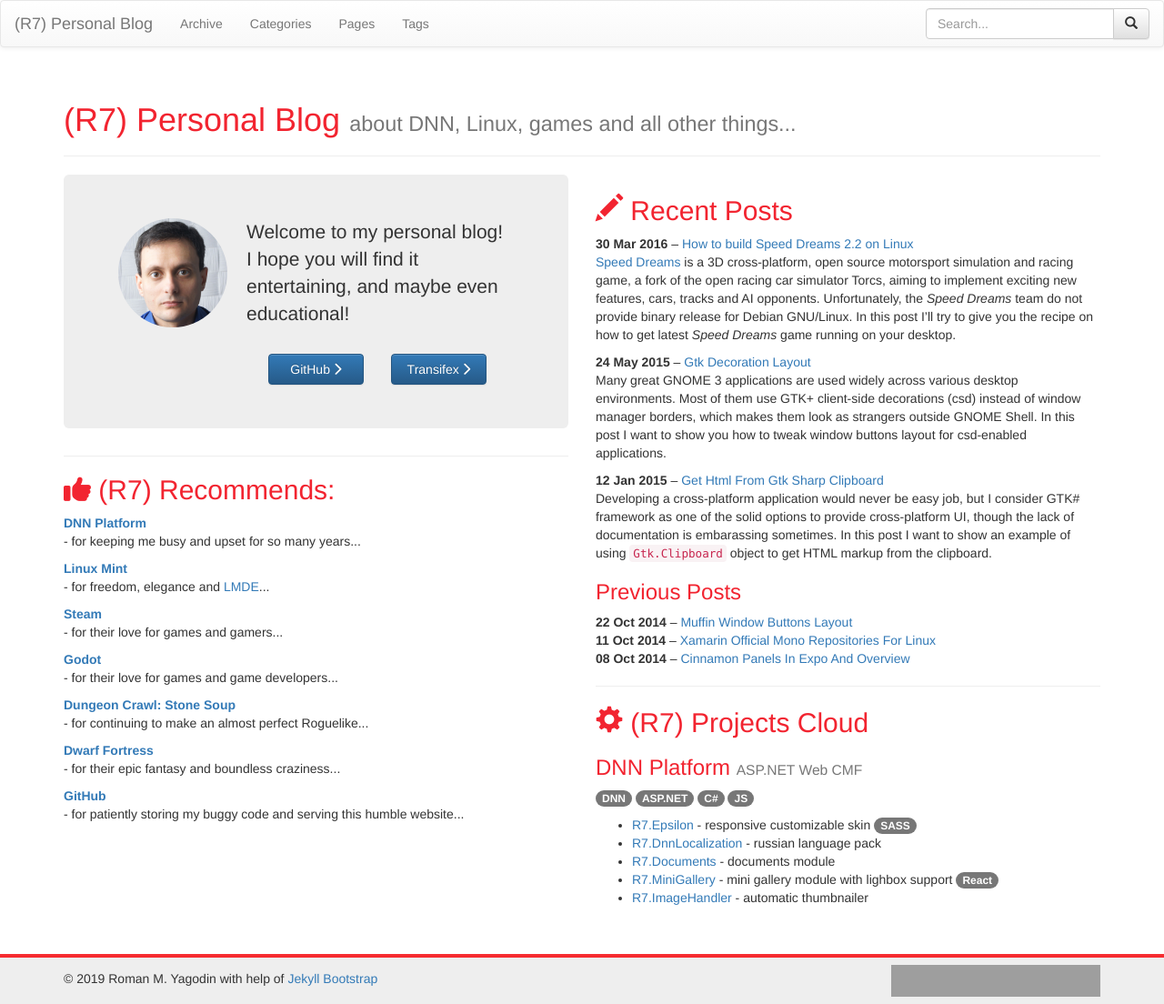
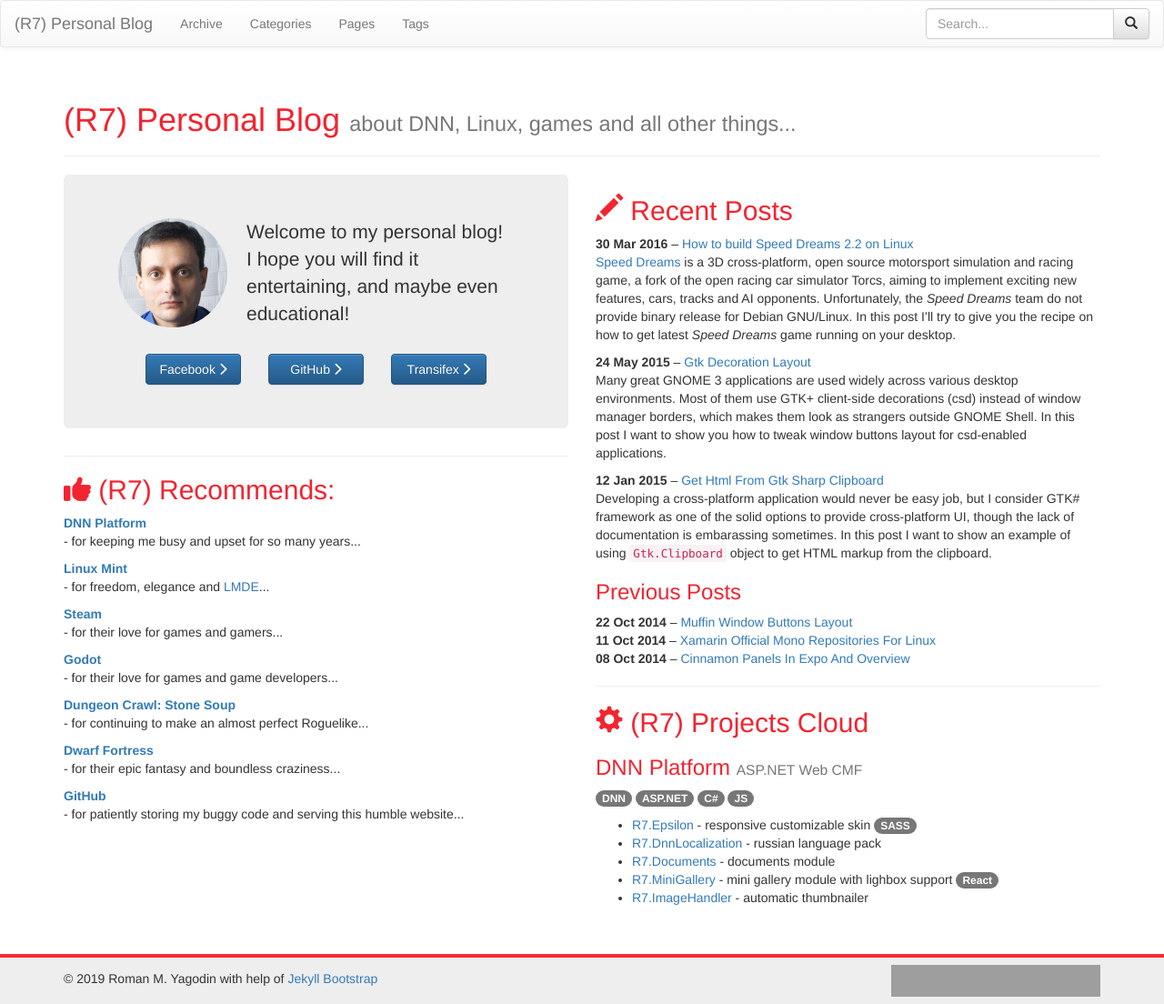
Before and after one commit to roman-yagodin/roman-yagodin.github.io, a Jekyll site: the page built from index.html, in a window 1280 px wide. Shown: the whole page at 91% size. Built offline with Jekyll 4.4.1, drawn with Linux system fonts in a browser that asks for light colours; nearby versions of some CDN libraries; grey boxes are pictures that could not be loaded.

Commit message:
Add Facebook link

```diff
--- a/_includes/jumbotron.html
+++ b/_includes/jumbotron.html
@@ -5,7 +5,9 @@
 	</p>
 	<div class="clearfix"></div>
 	<div class="container" style="margin-top:1em">
-		<div class="col-md-4"></div>
+		<div class="col-md-4">
+			<a class="btn btn-block btn-primary" href="https://www.facebook.com/profile.php?id=100006029444079" target="_blank">Facebook <i class="fas fa-chevron-right"></i></a>
+		</div>
 		<div class="col-md-4">
 			<a class="btn btn-block btn-primary" href="https://github.com/roman-yagodin" target="_blank">GitHub <i class="fas fa-chevron-right"></i></a>
 		</div>
```
